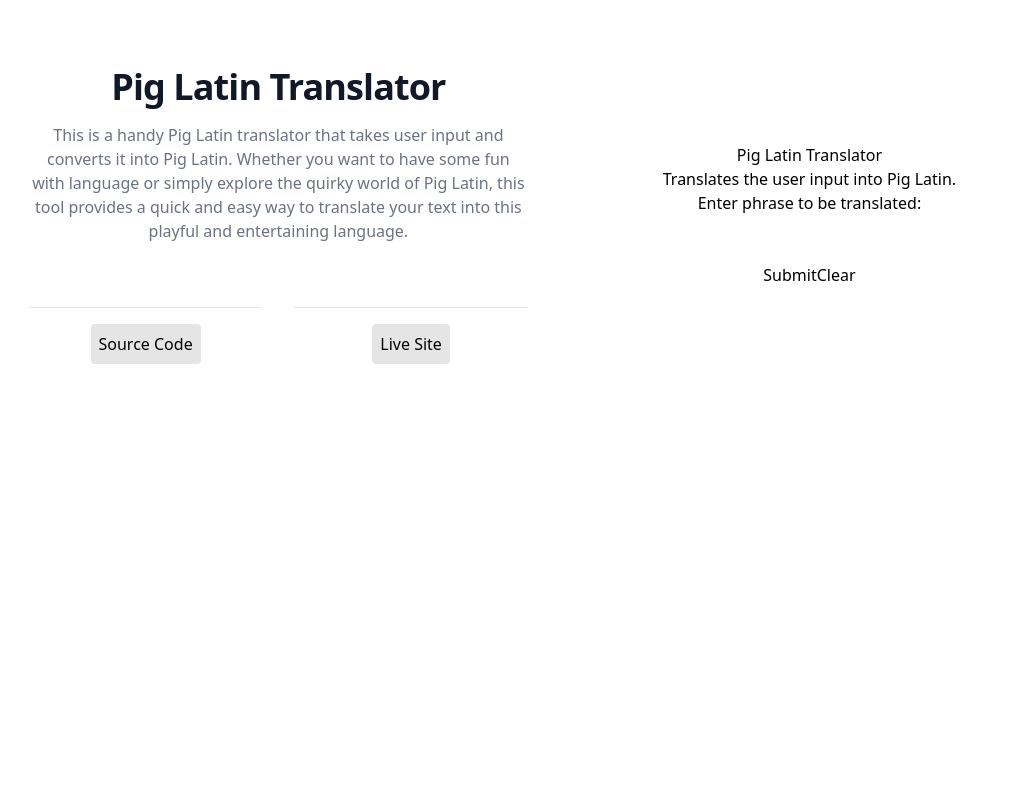
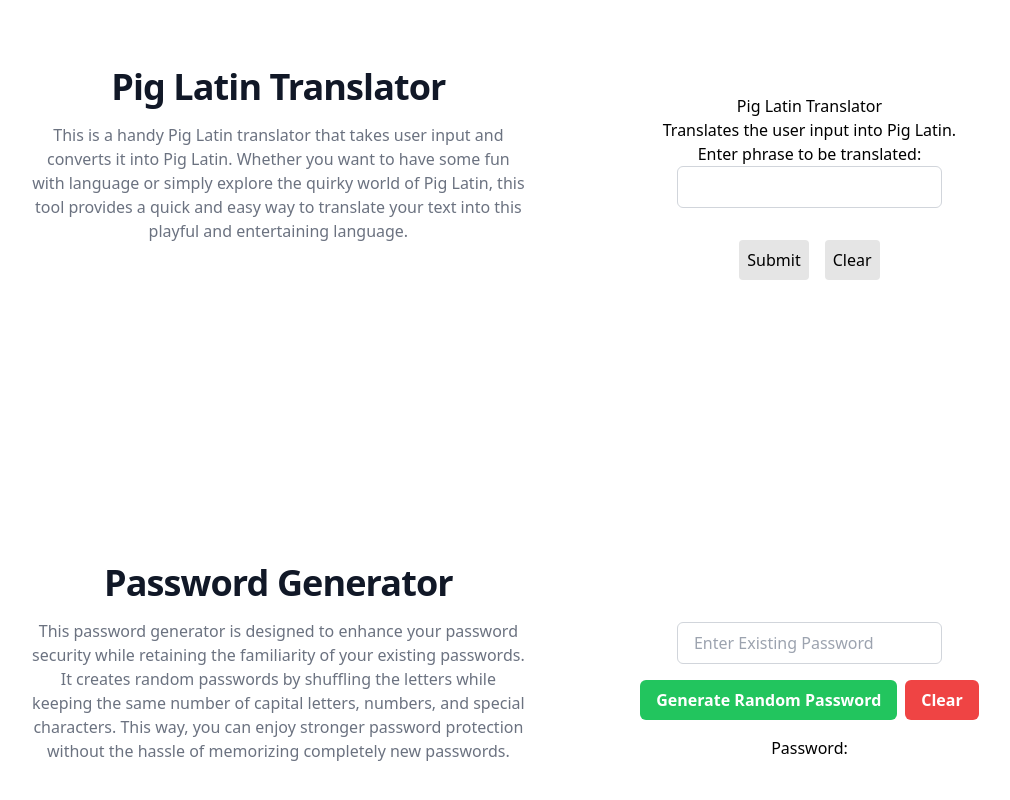
Before and after one commit to Mikechavo/Porfolio_remake, a React (Vite) app: page /#/projects in a window 1280 px wide. Shown: the part 6010-6810 px from the top of the page, without its empty margins (141-1151 px from the left). Before the commit the page ends 6518 px from the top, so only its background shows below. Built offline with nearby package versions, Linux system fonts and the light colour scheme.

Commit message:
added password gen

```diff
--- /dev/null
+++ b/src/components/PasswordGen.tsx
@@ -0,0 +1,62 @@
+import React, { useState } from 'react';
+
+const generateRandomLetter = () => {
+  const alphabet = 'abcdefghijklmnopqrstuvwxyz';
+  const randomIndex = Math.floor(Math.random() * alphabet.length);
+  return alphabet[randomIndex];
+};
+
+const PasswordGen: React.FC = () => {
+  const [userInput, setUserInput] = useState<string>('');
+  const [randomOutput, setRandomOutput] = useState<string>('');
+
+  const handleInputChange = (event: React.ChangeEvent<HTMLInputElement>) => {
+    setUserInput(event.target.value);
+  };
+
+  const generateRandomOutput = () => {
+    const inputArray = userInput.split('');
+
+    let output = '';
+
+    for (const char of inputArray) {
+      if (/[a-zA-Z]/.test(char)) {
+        const randomChar = generateRandomLetter();
+        output += char.toLowerCase() === char ? randomChar : randomChar.toUpperCase();
+      } else {
+        output += char;
+      }
+    }
+
+    setRandomOutput(output);
+  };
+
+  const clearInput = () => {
+    setUserInput('');
+    setRandomOutput('');
+  };
+
+  return (
+    <div className="p-4">
+      <input
+        type="text"
+        value={userInput}
+        onChange={handleInputChange}
+        placeholder="Enter Existing Password"
+        className="border border-gray-300 rounded-md px-4 py-2 mb-4"
+      />
+      <div className="mb-4">
+        <button onClick={generateRandomOutput} className="bg-green-500 hover:bg-green-600 text-white font-semibold py-2 px-4 rounded-md mr-2">
+          Generate Random Password
+        </button>
+        <button onClick={clearInput} className="bg-red-500 hover:bg-red-600 text-white font-semibold py-2 px-4 rounded-md">
+          Clear
+        </button>
+      </div>
+      <h2 className="mb-2">Password:</h2>
+      <u><h3 className="text-xl">{randomOutput}</h3></u>
+    </div>
+  );
+};
+
+export default PasswordGen;
--- a/src/components/PigLatin.tsx
+++ b/src/components/PigLatin.tsx
@@ -1,4 +1,5 @@
 import React, { useState } from "react";
+import Button from './Button'
 
 const PigLatin: React.FC = () => {
   const [userInput, setUserInput] = useState<string>("");
@@ -62,14 +63,14 @@ const PigLatin: React.FC = () => {
           <h4>Enter phrase to be translated:</h4>
           <input
             type="text"
-            className="user-input"
+            className="user-input border border-gray-300 rounded-md px-4 py-2 mb-2"
             onChange={handleInput}
             value={userInput}
           />
           <br />
           <br />
-          <button onClick={setUpPreventDefault}>Submit</button>
-          <button onClick={restartGame}>Clear</button>
+          <Button onClick={setUpPreventDefault} className=" mr-4 ">Submit</Button>
+          <Button onClick={restartGame}>Clear</Button>
         </div>
         <h3 className="piggyOutput">{translatedWords}</h3> {/* Display translated words */}
       </div>
--- a/src/components/Projects.tsx
+++ b/src/components/Projects.tsx
@@ -9,6 +9,7 @@ import Flare from '../assets/flare.png'
 import TicTac from '../assets/TicTac.png'
 import Button from './Button'
 import PigLatin from '../components/PigLatin';
+import PasswordGen from './PasswordGen'
 
 
 // const features = [
@@ -336,18 +337,6 @@ export default function Projects() {
 
             <dl className="mt-16 grid grid-cols-1 gap-x-6 gap-y-10 sm:grid-cols-2 sm:gap-y-16 lg:gap-x-8">
 
-              <div className="border-t border-gray-200 pt-4">
-                <Button><a href="https://github.com/Mikechavo/my_fav_anime_react">
-                  Source Code
-                </a>
-                </Button>
-              </div>
-              <div className="border-t border-gray-200 pt-4">
-                <Button><a href="https://my-favorite-anime.netlify.app/">
-                  Live Site
-                </a>
-                </Button>
-              </div>
 
             </dl>
           </div>
@@ -359,6 +348,27 @@ export default function Projects() {
 
 
 
+            {/* Password Generator */}
+       <div className="mx-auto grid max-w-2xl grid-cols-1 items-center gap-x-8 gap-y-16 px-4 py-24 sm:px-6 sm:py-32 lg:max-w-7xl lg:grid-cols-2 lg:px-8">
+          <div>
+            <h2 className="text-3xl font-bold tracking-tight text-gray-900 sm:text-4xl">Password Generator</h2>
+            <p className="mt-4 text-gray-500">
+            This password generator is designed to enhance your password security while retaining the familiarity of your existing passwords. It creates random passwords by shuffling the letters while keeping the same number of capital letters, numbers, and special characters. This way, you can enjoy stronger password protection without the hassle of memorizing completely new passwords.
+            </p>
+
+            <dl className="mt-16 grid grid-cols-1 gap-x-6 gap-y-10 sm:grid-cols-2 sm:gap-y-16 lg:gap-x-8">
+
+
+            </dl>
+          </div>
+          <div className="grid grid-cols-1 grid-rows-1 gap-4 sm:gap-6 lg:gap-8">
+            <PasswordGen />
+
+          </div>
+        </div>
+
+
+
 
       </div>
     </div>
```
